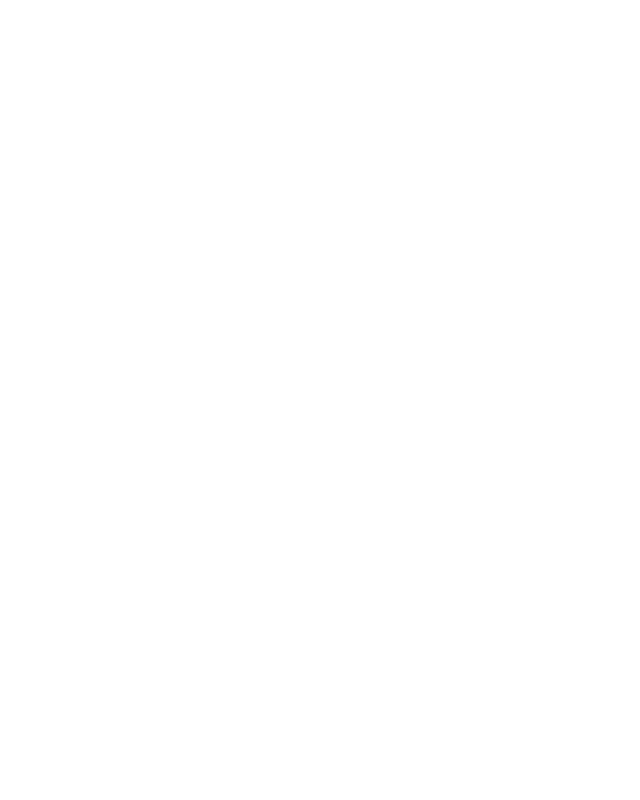
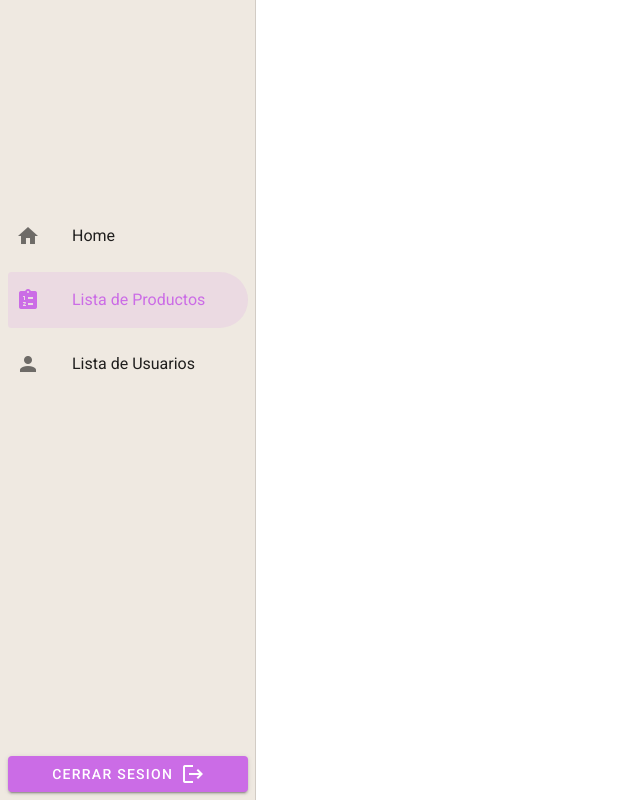
Before and after one commit to Andres-RM/prueba-full-stack-ft, a Vue app: page /productos in a window 1280 px wide. Shown: the whole page, without its empty margins (0-640 px from the left). Built offline with nearby package versions, Linux system fonts and the light colour scheme.

Commit message:
add navigation

```diff
--- a/src/components/home-card-product.vue
+++ b/src/components/home-card-product.vue
@@ -16,7 +16,7 @@
       </v-row>
       <p class="my-10 text-center" style="font-size: 30px; line-height: 32px">Productos activos de 1000 existentes</p>
       <v-row justify="center">
-        <v-btn color="primary">
+        <v-btn color="primary" :to="{name: 'productos'}">
           Ver productos
         </v-btn>
       </v-row>
--- a/src/components/home-card-user.vue
+++ b/src/components/home-card-user.vue
@@ -11,7 +11,7 @@
           <p class="text-h3 text-center">200</p>
           <p class="my-10 text-center" style="font-size: 30px; line-height: 32px">Activos activos de 1000 existentes</p>
           <v-row justify="center">
-            <v-btn color="primary" class="my-3">
+            <v-btn color="primary" class="my-3" :to="{name: 'usuarios'}">
               Ver Usuarios
             </v-btn>
           </v-row>
--- a/src/router/index.js
+++ b/src/router/index.js
@@ -4,6 +4,8 @@ import HomeView from '../views/HomeView.vue'
 import Layout from "../views/main-layout.vue";
 import Login from "../views/Login";
 import Usuarios from "../views/Usuarios";
+import Produtos from "../views/ProductosPage";
+
 
 
 Vue.use(VueRouter)
@@ -12,15 +14,21 @@ const routes = [
     {
         path: '/',
         component: Layout,
-        children: [{
-            path: '',
-            name: 'home',
-            component: HomeView
-        },
+        children: [
+            {
+                path: '',
+                name: 'home',
+                component: HomeView
+            },
             {
                 path: '/usuarios',
                 component: Usuarios,
                 name: 'usuarios'
+            },
+            {
+                path: '/productos',
+                component: Produtos,
+                name: 'productos'
             }
         ]
     },
--- /dev/null
+++ b/src/views/ProductosPage.vue
@@ -0,0 +1,14 @@
+<template>
+  <v-card class="rounded-xl">
+  </v-card>
+</template>
+
+<script>
+export default {
+  name: "ProductosPage"
+}
+</script>
+
+<style scoped>
+
+</style>
--- a/src/views/main-layout.vue
+++ b/src/views/main-layout.vue
@@ -11,19 +11,19 @@
             v-model="selectedItem"
             color="primary"
         >
-          <v-list-item>
+          <v-list-item :to="{name: 'home'}" exact>
             <v-list-item-icon>
               <v-icon>mdi-home</v-icon>
             </v-list-item-icon>
             <v-list-item-title>Home</v-list-item-title>
           </v-list-item>
-          <v-list-item>
+          <v-list-item :to="{name: 'productos'}" exact>
             <v-list-item-icon>
               <v-icon>mdi-clipboard-list</v-icon>
             </v-list-item-icon>
             <v-list-item-title>Lista de Productos</v-list-item-title>
           </v-list-item>
-          <v-list-item>
+          <v-list-item :to="{name: 'usuarios'}" exact>
             <v-list-item-icon>
               <v-icon>mdi-account</v-icon>
             </v-list-item-icon>
```
